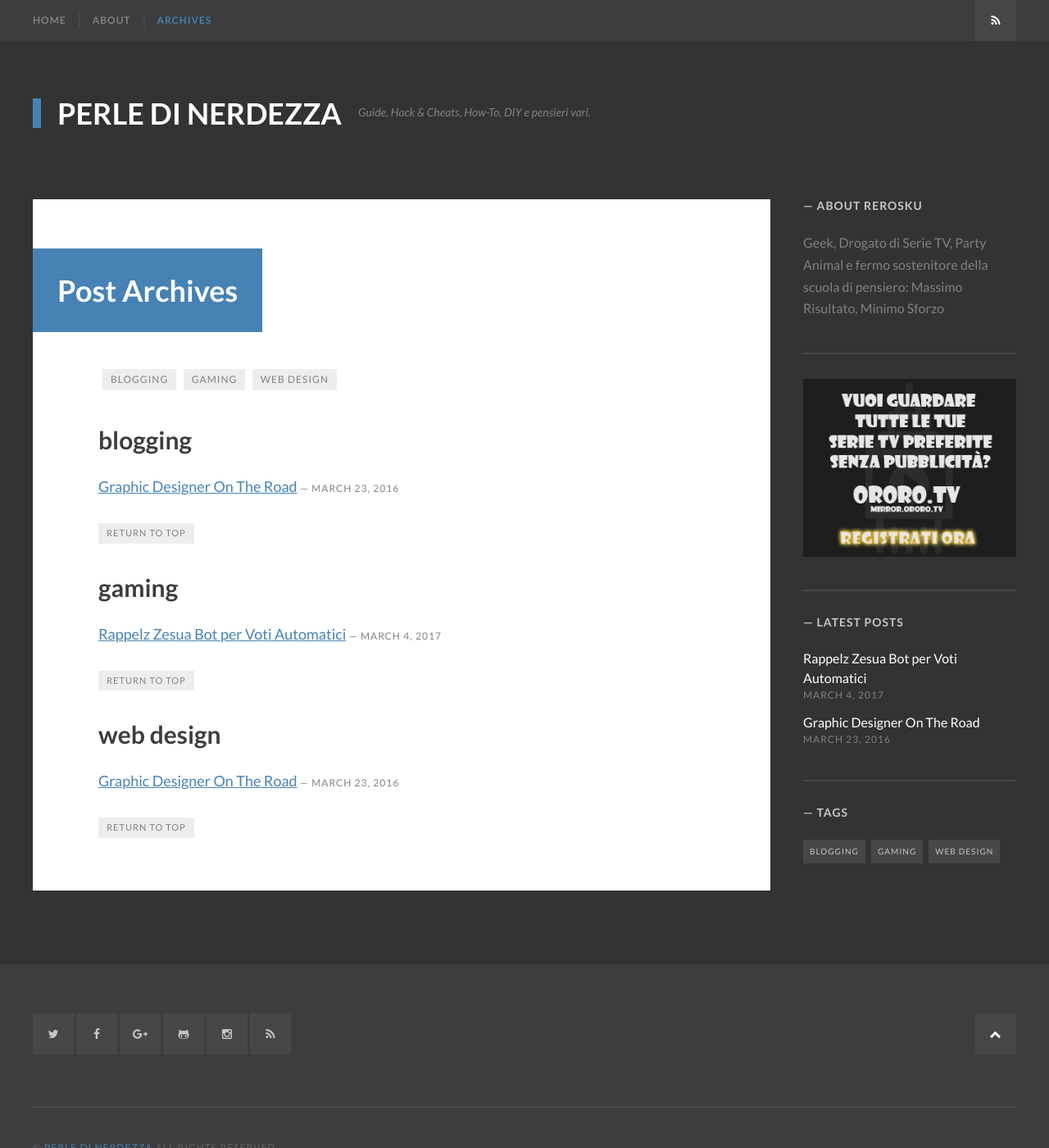
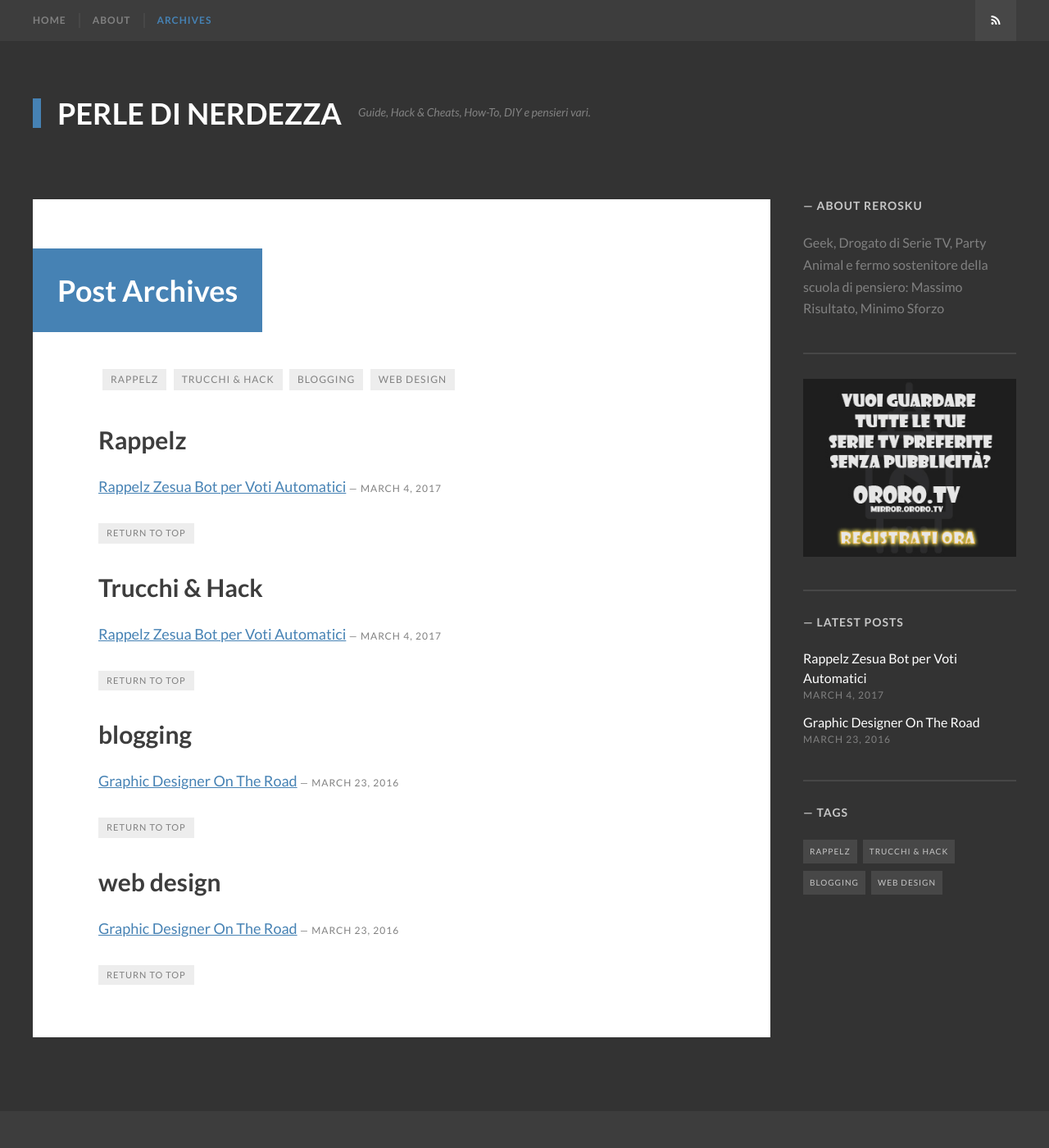
Before and after one commit to rerosku/rerosku.github.io, a Jekyll site: the page built from tags/index.html, in a window 1280 px wide and 1400 px high. Shown: the whole window at 82% size. Built offline with Jekyll 4.4.1, drawn with Linux system fonts in a browser that asks for light colours; some web fonts are replaced.

Commit message:
test modifica articolo rappelz

```diff
--- a/_posts/2017-03-04-rappelz-zesua-vote-bot.md
+++ b/_posts/2017-03-04-rappelz-zesua-vote-bot.md
@@ -1,14 +1,14 @@
 ---
-title: Rappelz Zesua Bot per Voti Automatici
-date: 2017-03-04 19:18:00 Z
-tags:
-- gaming
+title: "Rappelz Zesua Bot per Voti Automatici"
+date: 2017-03-04
+tags: [Rappelz, Trucchi & Hack]
 layout: post
-banner_image: http://rerosku.altervista.org/wp-content/uploads/zesua.png
+banner_image: road.jpg
 comments: true
 ---
 
-[![zesua](http://rerosku.altervista.org/wp-content/uploads/zesua.png)](http://viid.me/9jM4w ) Rappelz ha di sicuro ottenuto un grandissimo successo negli anni che vanno dal 2005 al 2012\. Anche oggi ci sono moltissimi giocatori attivi, ma giocare nei server ufficiali è ormai noioso e impossibile. Oggi vi parlo di un server privato, chiamato Rappelz Zesua e vi spiegherò come ottenere vote points infiniti grazie ad un piccolo "BOT" casalingo.
+[![zesua](http://rerosku.altervista.org/wp-content/uploads/zesua.png)](http://viid.me/9jM4w )
+Rappelz ha di sicuro ottenuto un grandissimo successo negli anni che vanno dal 2005 al 2012\. Anche oggi ci sono moltissimi giocatori attivi, ma giocare nei server ufficiali è ormai noioso e impossibile. Oggi vi parlo di un server privato, chiamato Rappelz Zesua e vi spiegherò come ottenere vote points infiniti grazie ad un piccolo "BOT" casalingo.
 
 <!--more-->
 
```
Also changed, not shown: 4 other files.
